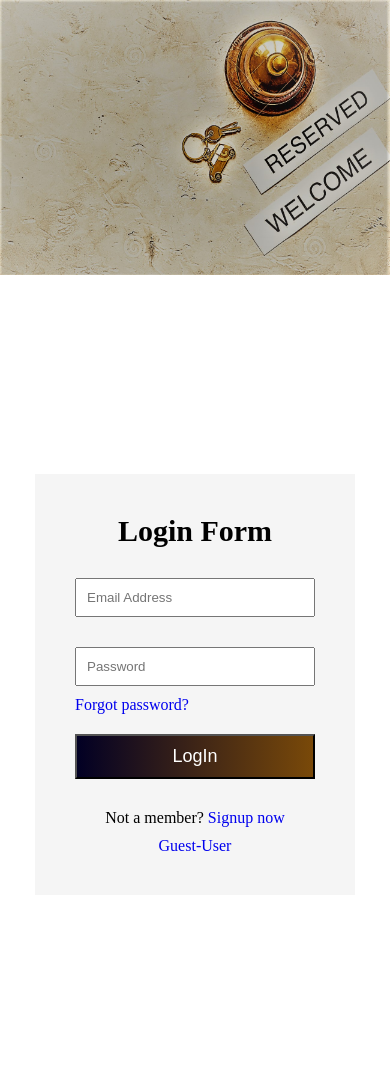
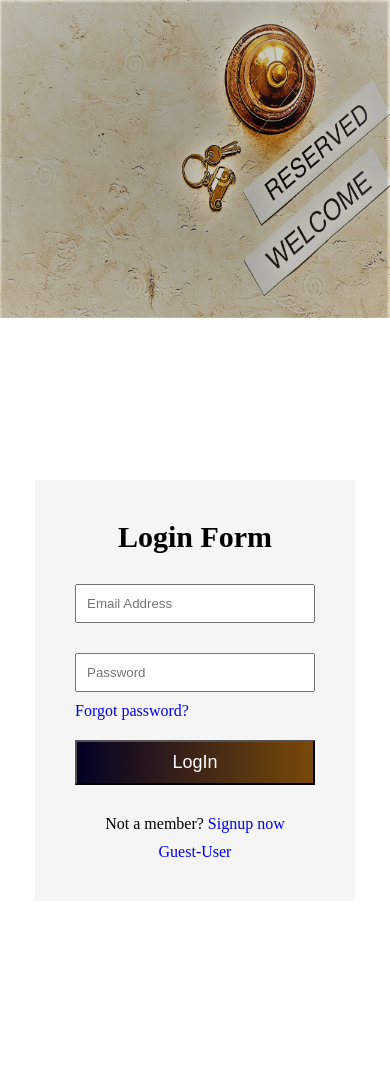
Before and after one commit to HBTHAK01/Restaurant_Reservation_System, a Flask app: page / in a window 390 px wide. After the commit the page ends 857 px from the top, so only its background shows below. Run offline with Flask 2, Linux system fonts and the light colour scheme.

Commit message:
fix responsive

```diff
--- a/static/css/index.css
+++ b/static/css/index.css
@@ -6,19 +6,12 @@
 }
 
 body{
-    overflow: hidden;
     background-image: url("../images/Home Page Background.jpg");
     background-repeat: no-repeat;
     background-position: center;
     background-size: 100% 100%;
-    background-attachment: fixed;
+    background-attachment: scroll;
 
-}
-
-/* image is not visible */
-.background-card img{
-    width:0px;
-    height: 0px;
 }
 
 .log-in{
@@ -27,7 +20,7 @@ body{
 
 .container{
     width: 320px;
-    margin: auto auto auto 20%;
+    margin: auto auto auto 10%;
     background-color: whitesmoke;
     padding: 40px;
 }
@@ -78,32 +71,18 @@ button{
     text-align: center;
 }
 
-/* if phone is landscape */
-@media screen and (max-height: 800px) {
-    .log-in{
-        margin: 15%  auto;
-    }
 
+
+@media screen and (max-width: 900px) {
     body{
-        overflow: scroll;
-    }
-}
-
-@media screen and (max-width: 768px) {
-    body{
-        background-image: none;
-        overflow: scroll;
+        background-position: center top;
+        background-size: 100% 30%;
     }
     .log-in{
-        margin: 50% auto;
+        margin: auto;
     }
     .container{
-        margin: auto;
-        position: relative;
-    }
-    .background-card img{
-        width:100%;
-        height: 275px;
+        margin: 480px auto 160px auto;
     }
 }
 
@@ -111,5 +90,4 @@ button{
     .container{
         width: 100%;
     }
-
 }
--- a/templates/index.html
+++ b/templates/index.html
@@ -6,12 +6,6 @@
 {% endblock %}
 
 {% block body %}
-
-<section class = "nav">
-    <div class = "background-card">
-        <img alt = "background" src = "static/images/Home Page Background.jpg">
-    </div>
-</section>
 
 <section class = "log-in">
     <div class = container>
@@ -38,4 +32,5 @@
         </div>
     </div>
 </section>
+
 {% endblock %}
```
